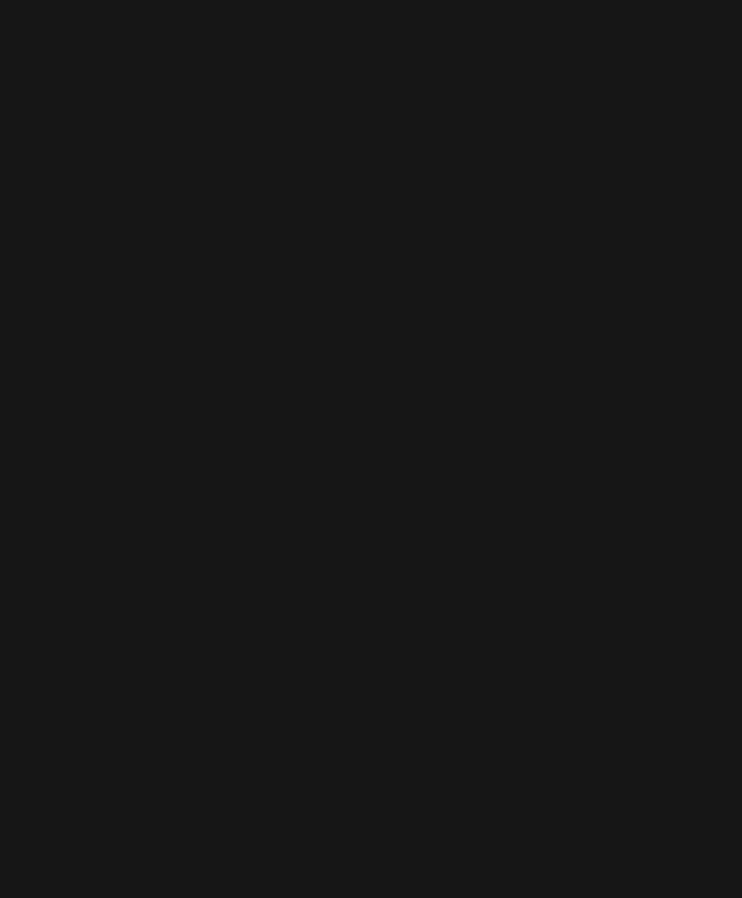
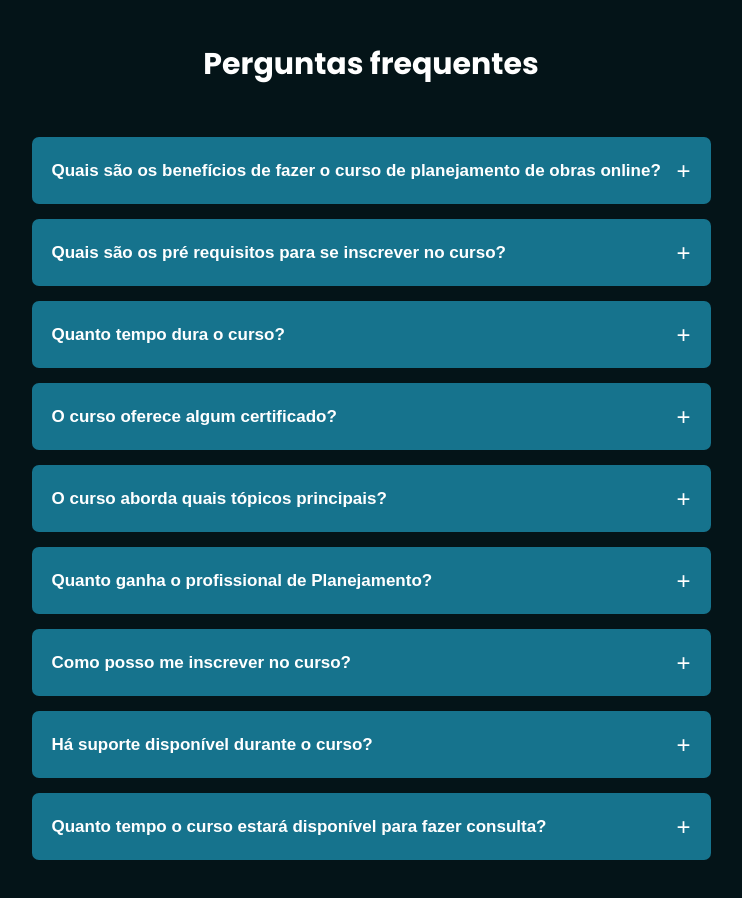
Before and after one commit to albertconceicao/en-digital, a Next.js app: page / in a window 1280 px wide. Shown: the part 9520-10418 px from the top of the page, without its empty margins (269-1011 px from the left). Before the commit the page ends 9482 px from the top, so only its background shows below. Built offline with nearby package versions, Linux system fonts and the light colour scheme.

Commit message:
feat: FAQ page

```diff
--- a/src/components/Accordion/AccordionItem.styles.ts
+++ b/src/components/Accordion/AccordionItem.styles.ts
@@ -28,7 +28,16 @@ export const Content = styled.div`
       @media (max-width: 410px) {
         font-size: 13px;
       }
+      ul {
+        padding: 0 18px;
+      }
+      a {
+        text-decoration: none;
+        font-weight: bolder;
+        color: #041418;
+      }
     }
+
     > p {
       display: flex;
       justify-content: space-between;
--- /dev/null
+++ b/src/components/FAQ/Faq.styles.ts
@@ -0,0 +1,20 @@
+import styled from 'styled-components';
+
+export const Container = styled.div`
+  background: #041418;
+  min-height: 840px;
+  text-align: center;
+`;
+export const Content = styled.div`
+  h1 {
+    color: #fff;
+    text-align: center;
+    font-size: 30px;
+    font-weight: 700;
+    margin-bottom: 50px;
+
+    @media (max-width: 768px) {
+      font-size: 22px;
+    }
+  }
+`;
--- /dev/null
+++ b/src/components/FAQ/Faq.tsx
@@ -0,0 +1,128 @@
+import { Accordion } from '../Accordion';
+import { Container, Content } from './Faq.styles';
+
+export function Faq() {
+  return (
+    <Container>
+      <Content className="container">
+        <h1>Perguntas frequentes</h1>
+
+        <Accordion boldTitle="Quais são os benefícios de fazer o curso de planejamento de obras online?">
+          <p>
+            Quando você está em busca de trabalhar, migrar ou progredir na área
+            de gestão de projetos. Os entrevistadores irão querer saber quais
+            conhecimentos específicos você desenvolveu para atuar neste
+            seguimento. E este curso foi desenvolvido justamente pensando nisso.
+            Municiar você com conhecimentos, repertório e ferramentas para
+            passar nas entrevistas de trabalho, desenvolver um trabalho
+            extraordinário onde estiver contratado e ser um diferencial para o
+            mercado.
+          </p>
+        </Accordion>
+        <Accordion boldTitle="Quais são os pré requisitos para se inscrever no curso?">
+          <p>
+            Conhecimentos prévios de informática, desejo de atuar na área de
+            operacionalização de metodologias de gerenciamento de projetos,
+            dedicação para assistir aulas online.
+          </p>
+        </Accordion>
+        <Accordion boldTitle="Quanto tempo dura o curso?">
+          <p>
+            São 40 horas aulas gravadas que você precisa assistir até o final
+            para receber ser certificado. Se assistir o programa de duas em duas
+            aulas (ideal). Em 20 dias estará concluído. Mas você é livre para
+            escolher a velocidade e volume de informações que é capaz de
+            absorver.
+          </p>
+        </Accordion>
+        <Accordion boldTitle="O curso oferece algum certificado?">
+          <p>
+            Sim. Ao término das aulas você pode receber seu certificado que é
+            válido em todo o território nacional.
+          </p>
+        </Accordion>
+        <Accordion boldTitle="O curso aborda quais tópicos principais?">
+          <p>
+            <ul>
+              <li>O que é ser um profissional de Planejamento;</li>
+              <li>Como e onde atua um profissional de Planejamento;</li>
+              <li>
+                Quais os principais atributos que os empregadores buscam nos
+                profissionais de Planejamento;
+              </li>
+              <li>Introdução ao gerenciamento de projetos;</li>
+              <li>
+                Principais metodologias utilizadas no gerenciamento de projetos;
+              </li>
+              <li>Operacionalização de metodologias;</li>
+              <li>Principais técnicas utilizadas na operacionalização;</li>
+              <li>
+                Principais documentos utilizados durante as fases de um
+                empreendimento;
+              </li>
+              <li>
+                Aplicação de técnicas de liderança no planejamento de obras;
+              </li>
+              <li>
+                Utilização do MS-PROJECT no planejamento e controle de obras;
+              </li>
+              <li>
+                Utilização do PRIMAVERA no planejamento e controle de obras.
+              </li>
+              <li>
+                Temos materiais adicionais como livros, apostilas, planilhas,
+                gráficos, vídeos de dicas. Entre outros inseridos no curso.
+              </li>
+            </ul>
+          </p>
+        </Accordion>
+
+        <Accordion boldTitle="Quanto ganha o profissional de Planejamento?">
+          <p>
+            Como não é uma profissão com piso salarial definido. Mas uma
+            profissão essencial na construção, manutenção e indústria. Os
+            profissionais de planejamento estão categorizados nas seguintes
+            funções e salário aproximado (em salários mínimos):
+            <ul>
+              <li>Auxiliar: 1,5 - 2,5</li>
+              <li>Assistente: 2-5</li>
+              <li>Técnico: 3-10</li>
+              <li>Analista: 5-11</li>
+              <li>Supervisor: 8-20</li>
+              <li>Engenheiro: 8-22</li>
+              <li>Coordenador: 10- em diante</li>
+              <li>Gerente: 14- em diante</li>
+            </ul>
+          </p>
+        </Accordion>
+
+        <Accordion boldTitle="Como posso me inscrever no curso?">
+          <p>
+            Através de{' '}
+            <a
+              href="https://pay.hotmart.com/T81245432Y?sck=HOTMART_PRODUCT_PAGE&hotfeature=32&_gl=1%2a122pa0x%2a_ga%2aMjQ0OTc4NzQ5LjE2NzM5NjMyMjQ.%2a_ga_GQH2V1F11Q%2aMTY4Nzc4OTY2Mi43OS4xLjE2ODc3ODk3NTguNTkuMC4w&bid=1687789763943"
+              target="_blank"
+              rel="noreferrer"
+            >
+              nossa página no Hatmart
+            </a>
+          </p>
+        </Accordion>
+        <Accordion boldTitle="Há suporte disponível durante o curso?">
+          <p>
+            Sim. Você poderá participar de nossa comunidade no WhatsApp e tirar
+            dúvidas, compartilhar experiência e materiais além de divulgar
+            vagas. Tem o suporte técnico da plataforma e pode tirar dúvidas com
+            os professores.
+          </p>
+        </Accordion>
+        <Accordion boldTitle="Quanto tempo o curso estará disponível para fazer consulta?">
+          <p>
+            É uma assinatura de 2 anos. Durante esse tempo você terá acesso a
+            todo o material
+          </p>
+        </Accordion>
+      </Content>
+    </Container>
+  );
+}
--- /dev/null
+++ b/src/components/FAQ/index.tsx
@@ -0,0 +1 @@
+export * from './Faq';
--- a/src/pages/index.tsx
+++ b/src/pages/index.tsx
@@ -11,6 +11,7 @@ import { Depoiments } from '../components/Depoiments';
 import { Payment } from '../components/Payment';
 import { Warranty } from '../components/Warranty';
 import { Teachers } from '../components/Teachers';
+import { Faq } from '../components/FAQ';
 
 export default function Home() {
   return (
@@ -37,6 +38,7 @@ export default function Home() {
         <Payment />
         <Warranty />
         <Teachers />
+        <Faq />
       </main>
     </div>
   );
```
